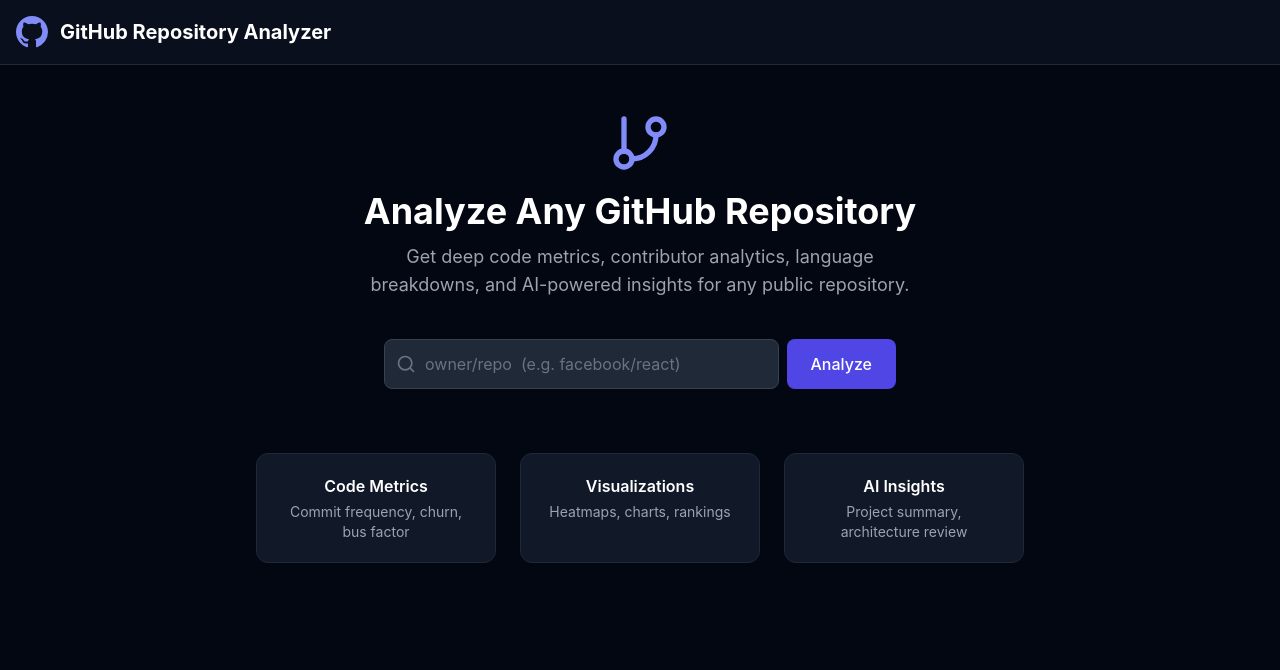
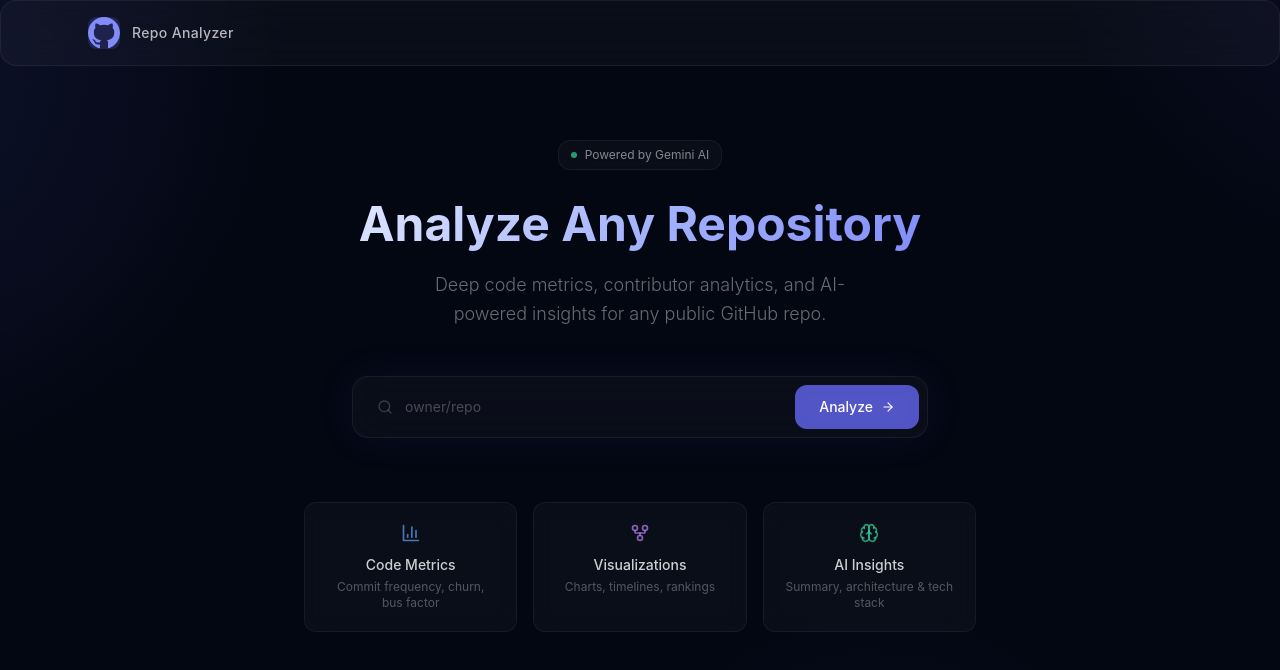
Before and after one commit to bekgm/github_repo_analyzer, a React (Vite) app in the folder frontend/: page / in a window 1280 px wide. Shown: the top 670 px of the page. Built offline with nearby package versions, Linux system fonts and the light colour scheme; no server answers.

Commit message:
Enhance UI components and styles across the application for improved aesthetics and user experience

```diff
--- a/frontend/src/App.tsx
+++ b/frontend/src/App.tsx
@@ -4,18 +4,21 @@
 
 export default function App() {
   return (
-    <div className="min-h-screen bg-gray-950">
-      <header className="border-b border-gray-800 bg-gray-900/50 backdrop-blur">
-        <div className="mx-auto max-w-7xl px-4 py-4 flex items-center gap-3">
-          <svg className="w-8 h-8 text-indigo-400" fill="currentColor" viewBox="0 0 24 24">
-            <path d="M12 0C5.37 0 0 5.37 0 12c0 5.31 3.435 9.795 8.205 11.385.6.105.825-.255.825-.57 0-.285-.015-1.23-.015-2.235-3.015.555-3.795-.735-4.035-1.41-.135-.345-.72-1.41-1.23-1.695-.42-.225-1.02-.78-.015-.795.945-.015 1.62.87 1.845 1.23 1.08 1.815 2.805 1.305 3.495.99.105-.78.42-1.305.765-1.605-2.67-.3-5.46-1.335-5.46-5.925 0-1.305.465-2.385 1.23-3.225-.12-.3-.54-1.53.12-3.18 0 0 1.005-.315 3.3 1.23.96-.27 1.98-.405 3-.405s2.04.135 3 .405c2.295-1.56 3.3-1.23 3.3-1.23.66 1.65.24 2.88.12 3.18.765.84 1.23 1.905 1.23 3.225 0 4.605-2.805 5.625-5.475 5.925.435.375.81 1.095.81 2.22 0 1.605-.015 2.895-.015 3.3 0 .315.225.69.825.57A12.02 12.02 0 0024 12c0-6.63-5.37-12-12-12z" />
-          </svg>
-          <h1 className="text-xl font-bold text-white">
-            GitHub Repository Analyzer
-          </h1>
+    <div className="min-h-screen text-white relative">
+      <div className="bg-mesh" />
+      <header className="sticky top-0 z-50 glass border-0 border-b border-white/[0.04]">
+        <div className="mx-auto max-w-6xl px-6 py-4 flex items-center gap-3">
+          <div className="w-8 h-8 rounded-lg bg-indigo-500/20 flex items-center justify-center">
+            <svg className="w-4.5 h-4.5 text-indigo-400" fill="currentColor" viewBox="0 0 24 24">
+              <path d="M12 0C5.37 0 0 5.37 0 12c0 5.31 3.435 9.795 8.205 11.385.6.105.825-.255.825-.57 0-.285-.015-1.23-.015-2.235-3.015.555-3.795-.735-4.035-1.41-.135-.345-.72-1.41-1.23-1.695-.42-.225-1.02-.78-.015-.795.945-.015 1.62.87 1.845 1.23 1.08 1.815 2.805 1.305 3.495.99.105-.78.42-1.305.765-1.605-2.67-.3-5.46-1.335-5.46-5.925 0-1.305.465-2.385 1.23-3.225-.12-.3-.54-1.53.12-3.18 0 0 1.005-.315 3.3 1.23.96-.27 1.98-.405 3-.405s2.04.135 3 .405c2.295-1.56 3.3-1.23 3.3-1.23.66 1.65.24 2.88.12 3.18.765.84 1.23 1.905 1.23 3.225 0 4.605-2.805 5.625-5.475 5.925.435.375.81 1.095.81 2.22 0 1.605-.015 2.895-.015 3.3 0 .315.225.69.825.57A12.02 12.02 0 0024 12c0-6.63-5.37-12-12-12z" />
+            </svg>
+          </div>
+          <span className="text-sm font-medium tracking-wide text-white/70">
+            Repo Analyzer
+          </span>
         </div>
       </header>
-      <main className="mx-auto max-w-7xl px-4 py-8">
+      <main className="mx-auto max-w-6xl px-6 py-10">
         <Routes>
           <Route path="/" element={<HomePage />} />
           <Route path="/analysis/:id" element={<AnalysisPage />} />
--- a/frontend/src/index.css
+++ b/frontend/src/index.css
@@ -2,6 +2,92 @@
 @tailwind components;
 @tailwind utilities;
 
+@import url('https://fonts.googleapis.com/css2?family=Inter:wght@300;400;500;600;700&display=swap');
+
 body {
   font-family: 'Inter', system-ui, -apple-system, sans-serif;
+  background: #0a0a0f;
+  overflow-x: hidden;
 }
+
+/* ── Animated gradient background ──────────────────────────── */
+.bg-mesh {
+  position: fixed;
+  inset: 0;
+  z-index: -1;
+  overflow: hidden;
+}
+.bg-mesh::before {
+  content: '';
+  position: absolute;
+  top: -50%;
+  left: -50%;
+  width: 200%;
+  height: 200%;
+  background:
+    radial-gradient(ellipse 600px 600px at 20% 30%, rgba(99, 102, 241, 0.12) 0%, transparent 70%),
+    radial-gradient(ellipse 500px 500px at 80% 20%, rgba(139, 92, 246, 0.08) 0%, transparent 70%),
+    radial-gradient(ellipse 400px 400px at 60% 80%, rgba(59, 130, 246, 0.06) 0%, transparent 70%);
+  animation: meshMove 20s ease-in-out infinite alternate;
+}
+@keyframes meshMove {
+  0% { transform: translate(0, 0) rotate(0deg); }
+  100% { transform: translate(-3%, -3%) rotate(3deg); }
+}
+
+/* ── Glass card ────────────────────────────────────────────── */
+.glass {
+  background: rgba(255, 255, 255, 0.03);
+  backdrop-filter: blur(20px);
+  -webkit-backdrop-filter: blur(20px);
+  border: 1px solid rgba(255, 255, 255, 0.06);
+  border-radius: 16px;
+}
+.glass-sm {
+  background: rgba(255, 255, 255, 0.03);
+  backdrop-filter: blur(12px);
+  -webkit-backdrop-filter: blur(12px);
+  border: 1px solid rgba(255, 255, 255, 0.05);
+  border-radius: 12px;
+}
+.glass-hover {
+  transition: all 0.3s ease;
+}
+.glass-hover:hover {
+  background: rgba(255, 255, 255, 0.06);
+  border-color: rgba(255, 255, 255, 0.1);
+  transform: translateY(-1px);
+  box-shadow: 0 8px 32px rgba(0, 0, 0, 0.3);
+}
+
+/* ── Subtle glow accents ──────────────────────────────────── */
+.glow-purple { box-shadow: 0 0 40px rgba(139, 92, 246, 0.08); }
+.glow-blue { box-shadow: 0 0 40px rgba(59, 130, 246, 0.08); }
+
+/* ── Gradient text ─────────────────────────────────────────── */
+.text-gradient {
+  background: linear-gradient(135deg, #e0e7ff 0%, #a5b4fc 50%, #818cf8 100%);
+  -webkit-background-clip: text;
+  -webkit-text-fill-color: transparent;
+  background-clip: text;
+}
+
+/* ── Scrollbar ─────────────────────────────────────────────── */
+::-webkit-scrollbar { width: 6px; }
+::-webkit-scrollbar-track { background: transparent; }
+::-webkit-scrollbar-thumb {
+  background: rgba(255, 255, 255, 0.08);
+  border-radius: 3px;
+}
+::-webkit-scrollbar-thumb:hover {
+  background: rgba(255, 255, 255, 0.15);
+}
+
+/* ── Loading pulse ─────────────────────────────────────────── */
+@keyframes pulse-soft {
+  0%, 100% { opacity: 0.4; }
+  50% { opacity: 1; }
+}
+.animate-pulse-soft {
+  animation: pulse-soft 2s ease-in-out infinite;
+}
--- a/frontend/src/pages/HomePage.tsx
+++ b/frontend/src/pages/HomePage.tsx
@@ -1,7 +1,7 @@
 import { useState } from 'react';
 import { useNavigate } from 'react-router-dom';
 import { analyzeRepo } from '../api/client';
-import { Search, GitBranch, Loader2 } from 'lucide-react';
+import { Search, Loader2, ArrowRight, BarChart3, Brain, GitFork } from 'lucide-react';
 
 export default function HomePage() {
   const navigate = useNavigate();
@@ -31,60 +31,73 @@
   };
 
   return (
-    <div className="flex flex-col items-center justify-center min-h-[60vh]">
-      <div className="text-center mb-10">
-        <GitBranch className="w-16 h-16 text-indigo-400 mx-auto mb-4" />
-        <h2 className="text-4xl font-bold text-white mb-3">
-          Analyze Any GitHub Repository
+    <div className="flex flex-col items-center justify-center min-h-[70vh]">
+      {/* Hero */}
+      <div className="text-center mb-12">
+        <div className="inline-flex items-center gap-2 px-3 py-1.5 rounded-full glass-sm text-xs text-white/50 mb-6">
+          <span className="w-1.5 h-1.5 rounded-full bg-emerald-400 animate-pulse-soft" />
+          Powered by Gemini AI
+        </div>
+        <h2 className="text-5xl font-bold text-gradient mb-4 leading-tight">
+          Analyze Any Repository
         </h2>
-        <p className="text-gray-400 text-lg max-w-xl mx-auto">
-          Get deep code metrics, contributor analytics, language breakdowns,
-          and AI-powered insights for any public repository.
+        <p className="text-white/40 text-lg max-w-md mx-auto font-light leading-relaxed">
+          Deep code metrics, contributor analytics, and AI-powered insights
+          for any public GitHub repo.
         </p>
       </div>
 
-      <form onSubmit={handleSubmit} className="w-full max-w-lg">
-        <div className="flex gap-2">
+      {/* Search */}
+      <form onSubmit={handleSubmit} className="w-full max-w-xl mb-16">
+        <div className="glass p-2 flex gap-2 glow-purple">
           <div className="relative flex-1">
-            <Search className="absolute left-3 top-1/2 -translate-y-1/2 w-5 h-5 text-gray-500" />
+            <Search className="absolute left-4 top-1/2 -translate-y-1/2 w-4 h-4 text-white/20" />
             <input
               type="text"
               value={input}
               onChange={(e) => setInput(e.target.value)}
-              placeholder="owner/repo  (e.g. facebook/react)"
-              className="w-full pl-10 pr-4 py-3 bg-gray-800 border border-gray-700 rounded-lg
-                         text-white placeholder-gray-500 focus:outline-none focus:ring-2
-                         focus:ring-indigo-500 focus:border-transparent"
+              placeholder="owner/repo"
+              className="w-full pl-11 pr-4 py-3 bg-transparent text-white placeholder-white/25
+                         focus:outline-none text-sm"
               disabled={loading}
             />
           </div>
           <button
             type="submit"
             disabled={loading}
-            className="px-6 py-3 bg-indigo-600 hover:bg-indigo-500 text-white font-medium
-                       rounded-lg transition-colors disabled:opacity-50 disabled:cursor-not-allowed
-                       flex items-center gap-2"
+            className="px-6 py-3 bg-indigo-500/80 hover:bg-indigo-500 text-white text-sm font-medium
+                       rounded-xl transition-all disabled:opacity-40 disabled:cursor-not-allowed
+                       flex items-center gap-2 backdrop-blur"
           >
-            {loading ? <Loader2 className="w-5 h-5 animate-spin" /> : 'Analyze'}
+            {loading ? (
+              <Loader2 className="w-4 h-4 animate-spin" />
+            ) : (
+              <>
+                Analyze
+                <ArrowRight className="w-3.5 h-3.5" />
+              </>
+            )}
           </button>
         </div>
         {error && (
-          <p className="mt-3 text-red-400 text-sm">{error}</p>
+          <p className="mt-3 text-red-400/80 text-xs text-center">{error}</p>
         )}
       </form>
 
-      <div className="mt-16 grid grid-cols-1 sm:grid-cols-3 gap-6 w-full max-w-3xl">
+      {/* Feature cards */}
+      <div className="grid grid-cols-1 sm:grid-cols-3 gap-4 w-full max-w-2xl">
         {[
-          { title: 'Code Metrics', desc: 'Commit frequency, churn, bus factor' },
-          { title: 'Visualizations', desc: 'Heatmaps, charts, rankings' },
-          { title: 'AI Insights', desc: 'Project summary, architecture review' },
+          { icon: BarChart3, title: 'Code Metrics', desc: 'Commit frequency, churn, bus factor', color: 'text-blue-400/70' },
+          { icon: GitFork, title: 'Visualizations', desc: 'Charts, timelines, rankings', color: 'text-purple-400/70' },
+          { icon: Brain, title: 'AI Insights', desc: 'Summary, architecture & tech stack', color: 'text-emerald-400/70' },
         ].map((card) => (
           <div
             key={card.title}
-            className="p-5 bg-gray-900 border border-gray-800 rounded-xl text-center"
+            className="glass-sm glass-hover p-5 text-center"
           >
-            <h3 className="text-white font-semibold mb-1">{card.title}</h3>
-            <p className="text-gray-400 text-sm">{card.desc}</p>
+            <card.icon className={`w-5 h-5 ${card.color} mx-auto mb-3`} />
+            <h3 className="text-white/80 text-sm font-medium mb-1">{card.title}</h3>
+            <p className="text-white/30 text-xs">{card.desc}</p>
           </div>
         ))}
       </div>
```
Also changed, not shown: frontend/src/pages/AnalysisPage.tsx (+25 -22 lines).
